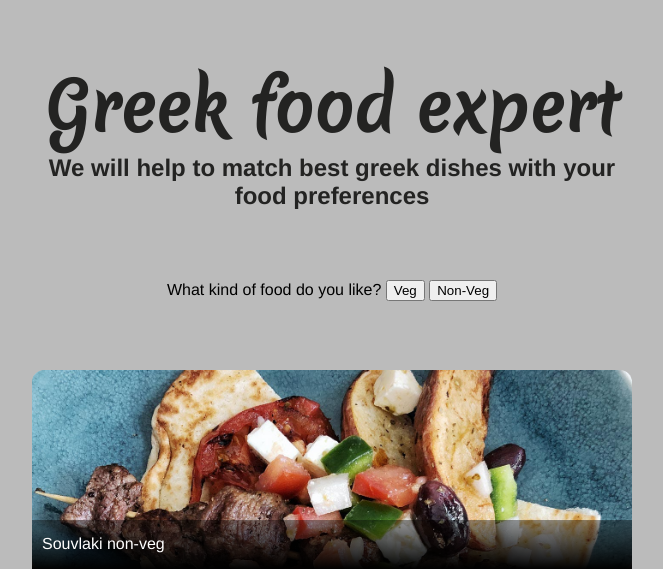
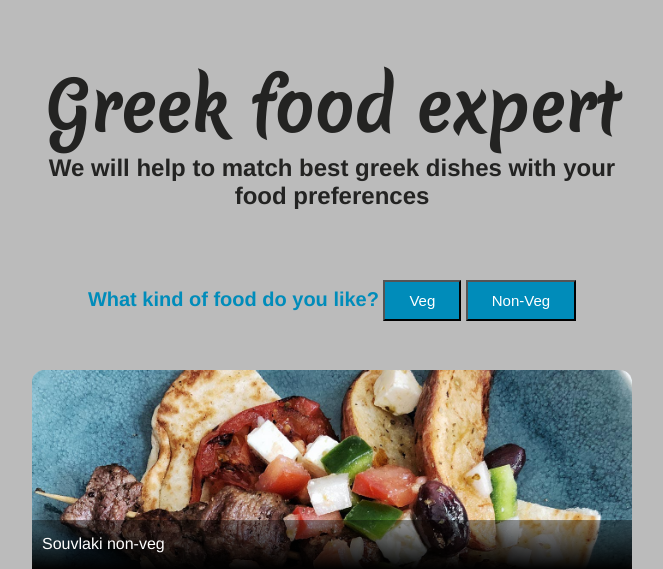
Before and after one commit to irina-agaf/greekfood, a PHP site: page /templates/index.html in a window 1280 px wide. Shown: the top 569 px of the page, without its empty margins (308-971 px from the left). Run offline with PHP 8.4, Linux system fonts and the light colour scheme.

Commit message:
css changes and other cosmetics

```diff
--- a/static/gfood.css
+++ b/static/gfood.css
@@ -6,6 +6,28 @@ body {
   /*background: #232323;*/
   background: #bbbbbb
 }
+
+label {
+  color: #008CBA;
+  font-size: 20px;
+  font-weight: bold;
+}
+
+button {
+  background-color: #008CBA;
+  padding: 10px 24px;
+  font-size: 15px;
+  color: white;
+} /* Blue */
+
+.button:hover {background-color: #3e8e41}
+
+.button:active {
+  background-color: #3e8e41;
+  box-shadow: 0 5px #666;
+  transform: translateY(4px);
+}
+
 div {
   height: 200px;
   background-size: cover;
--- a/templates/index.html
+++ b/templates/index.html
@@ -11,9 +11,9 @@
 <body>
 <h1>Greek food expert</h1>
 <h2>We will help to match best greek dishes with your food preferences</h2>
-    <div class="form-group query">
+  <div class="form-group query">
           <label for="button">What kind of food do you like?</label>
-          <button id="veg" type="checkbox" class='slider'>Veg</button>
+          <button id="veg" type="submit" class='btn btn-success'>Veg</button>
           <button id="non-veg" type="submit" class='btn btn-success'>Non-Veg</button>
           </div>
           </form>
@@ -36,6 +36,7 @@
     <a class="btn btn-lg btn-Facebook" href="https://www.facebook.com/greekfood/" target="_blank">Facebook</a>
     <a class="btn btn-lg btn-pinterest" href="https://www.pinterest.co.uk/sue_nieciecki/g-r-e-e-k-f-o-o-d/">Pinterest</a>
     </div>
+
 <script>
     $('.row').on('click', function() {
     	$(this).toggleClass('show-description');
```
